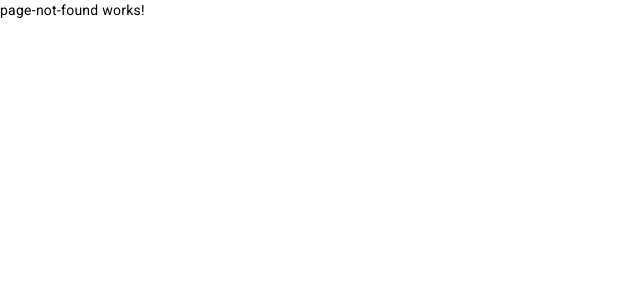
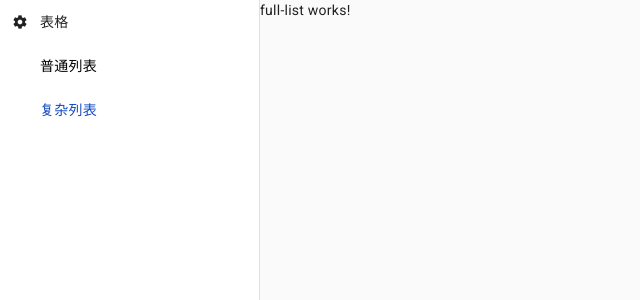
Before and after one commit to KaiChow/Angular-Admin, an Angular app: page /pages/table/full-list in a window 1280 px wide. Shown: the top 300 px of the page, without its empty margins (0-640 px from the left). Built offline with nearby package versions, Linux system fonts and the light colour scheme.

Commit message:
基础菜单

```diff
--- a/src/app/app-routing.module.ts
+++ b/src/app/app-routing.module.ts
@@ -4,9 +4,9 @@ import { PageNotFoundComponent } from './page-not-found/page-not-found.component
 import { LoginComponent } from './login/login.component'
 
 const routes: Routes = [
+  { path: 'login', component: LoginComponent },
   { path: '', redirectTo: 'pages', pathMatch: 'full' },
-  { path: 'login', component: LoginComponent },
-  { path: '**', component: PageNotFoundComponent } // Wildcard route for a 404 page
+  // { path: '**', component: PageNotFoundComponent }
 ]
 
 @NgModule({
--- a/src/app/pages/layout/layout.component.ts
+++ b/src/app/pages/layout/layout.component.ts
@@ -1,5 +1,4 @@
 import { Component } from '@angular/core'
-import { NavigationEnd, Router } from '@angular/router'
 
 @Component({
   selector: 'app-layout',
@@ -7,11 +6,4 @@ import { NavigationEnd, Router } from '@angular/router'
   styleUrls: ['./layout.component.scss']
 })
 export class LayoutComponent {
-  constructor(private router: Router) {
-    this.router.events.subscribe(event => {
-      if (event instanceof NavigationEnd) {
-        console.log(event)
-      }
-    })
-  }
 }
--- a/src/app/share/slide-menu/slide-menu.component.html
+++ b/src/app/share/slide-menu/slide-menu.component.html
@@ -4,20 +4,7 @@
     <span>表格</span>
   </div>
   <section class="menu-sub-wrapper">
-    <a routerLink="/pages/table/list" class="menu-sub_item">普通列表1</a>
-    <a routerLink="/pages/table/full-list" class="menu-sub_item">普通列表2</a>
-    <div class="menu-sub_item">普通列表3</div>
-    <div class="menu-sub_item">普通列表4</div>
+    <a routerLink="/pages/table/list" class="menu-sub_item" routerLinkActive="active">普通列表</a>
+    <a routerLink="/pages/table/full-list" class="menu-sub_item" routerLinkActive="active">复杂列表</a>
   </section>
 </div>
-<div class="menu-sub">
-  <div class="menu-sub_title">
-    <mat-icon aria-hidden="false" fontIcon="settings" [color]="'red'"></mat-icon>
-    <span>表格</span>
-  </div>
-  <section class="menu-sub-wrapper">
-    <div class="menu-sub_item">普通列表2</div>
-    <div class="menu-sub_item">普通列表3</div>
-    <div class="menu-sub_item">普通列表4</div>
-  </section>
-</div>
--- a/src/app/share/slide-menu/slide-menu.component.scss
+++ b/src/app/share/slide-menu/slide-menu.component.scss
@@ -19,5 +19,18 @@
     cursor: pointer;
     overflow: hidden;
     display: flex;
+
+  }
+  a{
+    :visited{
+      color: #000;
+    }
+    :hover{
+      color: #000;
+    }
+    color: #000;
+  }
+  a.active{
+    color: #1049c4;
   }
 }
--- a/src/app/share/slide-menu/slide-menu.component.ts
+++ b/src/app/share/slide-menu/slide-menu.component.ts
@@ -1,5 +1,4 @@
 import { Component } from '@angular/core'
-import { NavigationEnd, Router } from '@angular/router'
 
 @Component({
   selector: 'app-slide-menu',
@@ -7,11 +6,4 @@ import { NavigationEnd, Router } from '@angular/router'
   styleUrls: ['./slide-menu.component.scss']
 })
 export class SlideMenuComponent {
-  constructor(private router: Router) {
-    this.router.events.subscribe(event => {
-      if (event instanceof NavigationEnd) {
-        console.log(event)
-      }
-    })
-  }
 }
```
